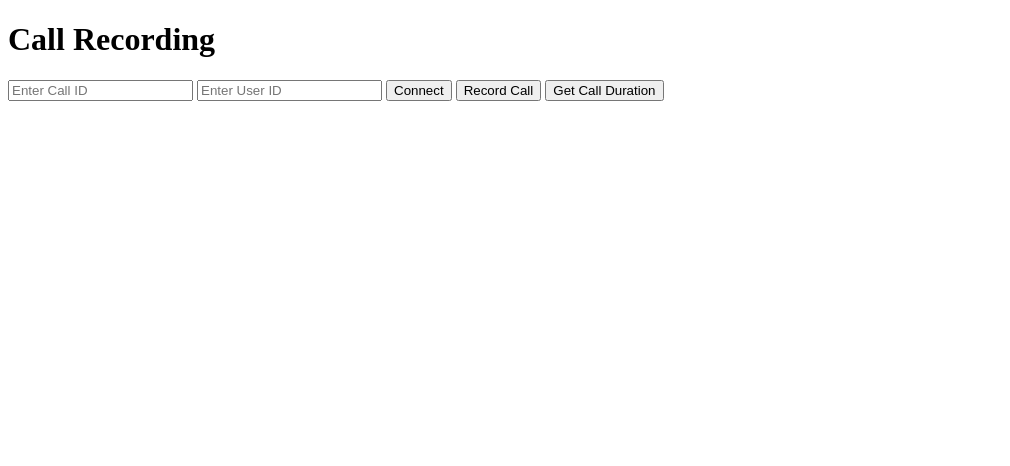
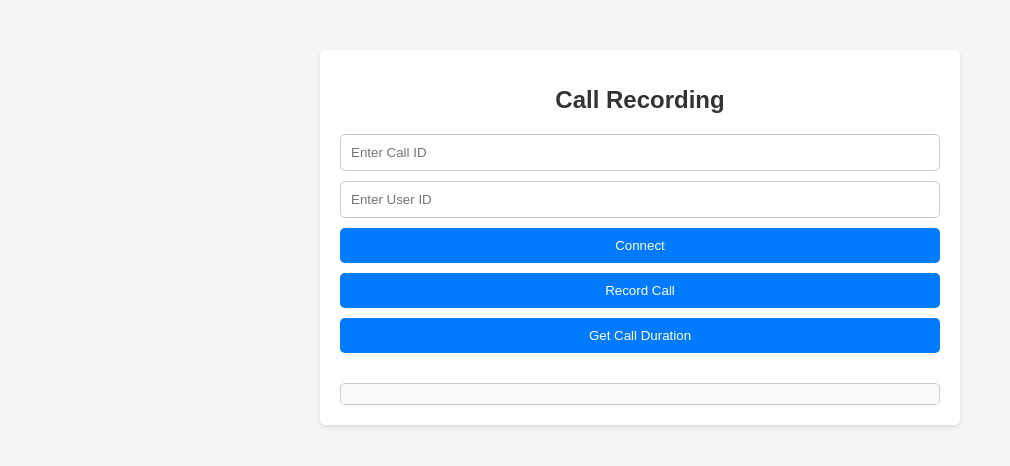
Before and after one commit to aunraza-dev/FastAPI-CallRecord, a plain HTML site: page static/index.html in a window 1280 px wide. Shown: the whole page, without its empty margins (0-1010 px from the left). Drawn offline with Linux system fonts and the light colour scheme.

Commit message:
added some styling

```diff
--- a/static/index.html
+++ b/static/index.html
@@ -2,8 +2,64 @@
 <html>
 <head>
     <title>Call Recording</title>
+    <style>
+        body {
+            font-family: Arial, sans-serif;
+            margin: 0;
+            padding: 0;
+            background-color: #f5f5f5;
+        }
+        .container {
+            max-width: 600px;
+            margin: 50px auto;
+            padding: 20px;
+            background-color: #fff;
+            border-radius: 5px;
+            box-shadow: 0 2px 5px rgba(0,0,0,0.1);
+        }
+        h1 {
+            font-size: 24px;
+            text-align: center;
+            margin-bottom: 20px;
+            color: #333;
+        }
+        input[type="text"], button {
+            padding: 10px;
+            margin-bottom: 10px;
+            width: 100%;
+            box-sizing: border-box;
+            border: 1px solid #ccc;
+            border-radius: 5px;
+        }
+        button {
+            background-color: #007bff;
+            color: #fff;
+            border: none;
+            cursor: pointer;
+        }
+        button:hover {
+            background-color: #0056b3;
+        }
+        #messages {
+            margin-top: 20px;
+            padding: 10px;
+            border: 1px solid #ccc;
+            border-radius: 5px;
+            background-color: #f9f9f9;
+            max-height: 300px;
+            overflow-y: auto;
+        }
+        #messages div {
+            margin-bottom: 5px;
+            padding: 5px;
+            background-color: #fff;
+            border-radius: 3px;
+            box-shadow: 0 1px 2px rgba(0,0,0,0.1);
+        }
+    </style>
 </head>
 <body>
+    <div class="container">
         <h1>Call Recording</h1>
         <input type="text" id="callId" placeholder="Enter Call ID">
         <input type="text" id="userId" placeholder="Enter User ID">
@@ -11,6 +67,7 @@
         <button onclick="record()">Record Call</button>
         <button onclick="getDuration()">Get Call Duration</button>
         <div id="messages"></div>
+    </div>
 
     <script>
         let websocket;
```
Lines whose indentation alone changed are shown as unchanged.
